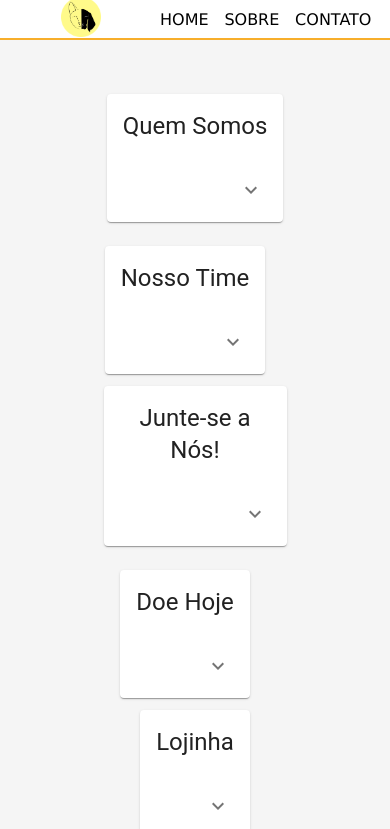
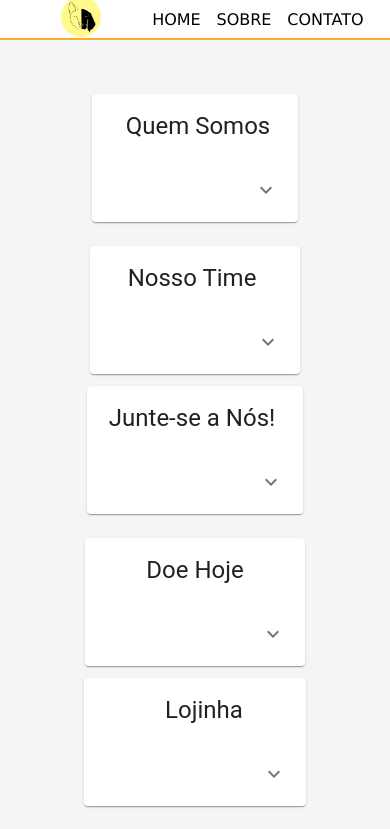
Before and after one commit to athenasaran/PI-GRUPO4, a React (Create React App) app in the folder catdog/: page /sobre in a window 390 px wide. Shown: the top 829 px of the page. Built offline with nearby package versions, Linux system fonts and the light colour scheme.

Commit message:
atualização de responsividade no "sobre" e no header

```diff
--- a/catdog/src/components/Header/Header.css
+++ b/catdog/src/components/Header/Header.css
@@ -5,6 +5,9 @@
 @media (max-width: 800px) {
     .header-logo {
         max-width: 40px;
+    }
+    .header{
+        margin-right: 100px;
     }
 }
 
@@ -22,7 +25,6 @@
     position: fixed;
     top: 0;
     left: 0;
-    right: 0;
     padding-left: 3%;
     padding-right: 5%;
     border-bottom: 2px solid var(--amarelo);
@@ -36,7 +38,7 @@
 
 .nav-header li {
     list-style: none;
-    margin: 5%;
+    margin-right: 10%;
 }
 
 .header-link {
--- a/catdog/src/pages/Sobre/Sobre.css
+++ b/catdog/src/pages/Sobre/Sobre.css
@@ -26,16 +26,20 @@
         display: flex;
         flex-direction: column;
         align-items: center;
+        margin: 0px;
+        width: 100%;
     }
 
     .e-txt-card {
         margin-left: 0;
         margin-top: 0;
+        width: 100%;
     }
 
     .d-txt-card {
         margin-right: 20px;
         margin-top: 0;
+        width: 100%;
     }
 
 }
--- a/catdog/src/pages/Sobre/Sobre.jsx
+++ b/catdog/src/pages/Sobre/Sobre.jsx
@@ -23,40 +23,40 @@ const Sobre = () => {
             <Header />
             <div className="sobre">
                 <Grid className="grid-group" container spacing={3}>
-                    <Grid item xs={6} sm>
-                        <MyCard classe="e-txt-card" title="Quem Somos">
+                    <Grid item xs={10} sm >
+                        <MyCard classe="e-txt-card" title="   Quem Somos  ">
                             <p>Bem-vindo(a) ao <em>Cat & Dog</em>! Somos um site criado por amantes dos  bichinhos peludos mais fofos e populares do mundo.</p>
                             <p>A ideia para este site surgiu da necessidade de escolher um bom tema para o projeto final em um curso de programação. Tínhamos várias opções na mesa, mas nem todos concordávamos. Pesquisamos mais um pouco e chegamos em... cães e gatos!! Vai dizer que você nunca terminou aquela pesquisa séria pro trabalho da faculdade olhando fotos e vídeos de bichinhos às 2h da manhã?! Quem nunca passou por isso que atire a primeira pedra!</p>
                             <p>Nosso intuito é compartilhar conhecimento (e fotos) sobre os <em>pets</em> e tentar acabar com a discussão sobre qual bichinho é melhor.</p>
                         </MyCard>
                     </Grid>
-                    <Grid item xs={6} sm>
-                        <MyCard classe="d-txt-card" title="Nosso Time">
+                    <Grid item xs={10} sm >
+                        <MyCard classe="d-txt-card" title="  Nosso Time   ">
                             <p>Atualmente, somos formados por um time de desenvolvedores <em>web</em> que compartilham a paixão e o entusiasmo por animais.</p>
                         </MyCard>
                     </Grid>
                 </Grid>
 
                 <Grid className="grid-group" container spacing={3}>
-                    <Grid item xs={6} sm>
-                        <MyCard classe="e-txt-card" title="Junte-se a Nós!">
+                    <Grid item xs={10} sm >
+                        <MyCard classe="e-txt-card" title=" Junte-se a Nós!  ">
                             <p>Queremos nos expandir e construir uma comunidade online de pessoas interessadas em <em>pets</em>, facilitando a interação entre elas e a troca de conhecimento. Você é entusiasta de cães e/ou gatos? Já trabalhou com isso? Sabe desenvolver aplicações? Tem alguma ideia incrível e quer se juntar ao time? Escreva-nos e nos conte mais. Ficaremos felizes com o seu interesse de se juntar ao time!</p>
                         </MyCard>
                     </Grid>
-                    <Grid item xs={6} sm>
-                        <MyCard classe="d-txt-card" title="Doe Hoje">
+                    <Grid item xs={10} sm >
+                        <MyCard classe="d-txt-card" title="      Doe Hoje      ">
                             <p>Quer ajudar animais de rua, mas não sabe como? Nós arrecadamos doações e ajudamos organizações sem fins lucrativos parceiras que já fazem essa boa ação!</p>
                         </MyCard>
                     </Grid>
                 </Grid>
 
                 <Grid className="grid-group" container spacing={3}>
-                    <Grid item xs={6} sm>
-                        <MyCard classe="e-txt-card" title="Lojinha">
+                    <Grid item xs={10} sm >
+                        <MyCard classe="e-txt-card" title="           Lojinha        ">
                             <p>Em breve lançaremos uma lojinha com produtos legais! Aguardem!</p>
                         </MyCard>
                     </Grid>
-                    <Grid item xs={6} sm>
+                    <Grid item xs={10} sm >
                         <Card className="d-txt-card">
                             <CardActionArea>
                                 <CardContent>
```
Also changed, not shown: 1 other file (tests, documents, lock files or other folders).
